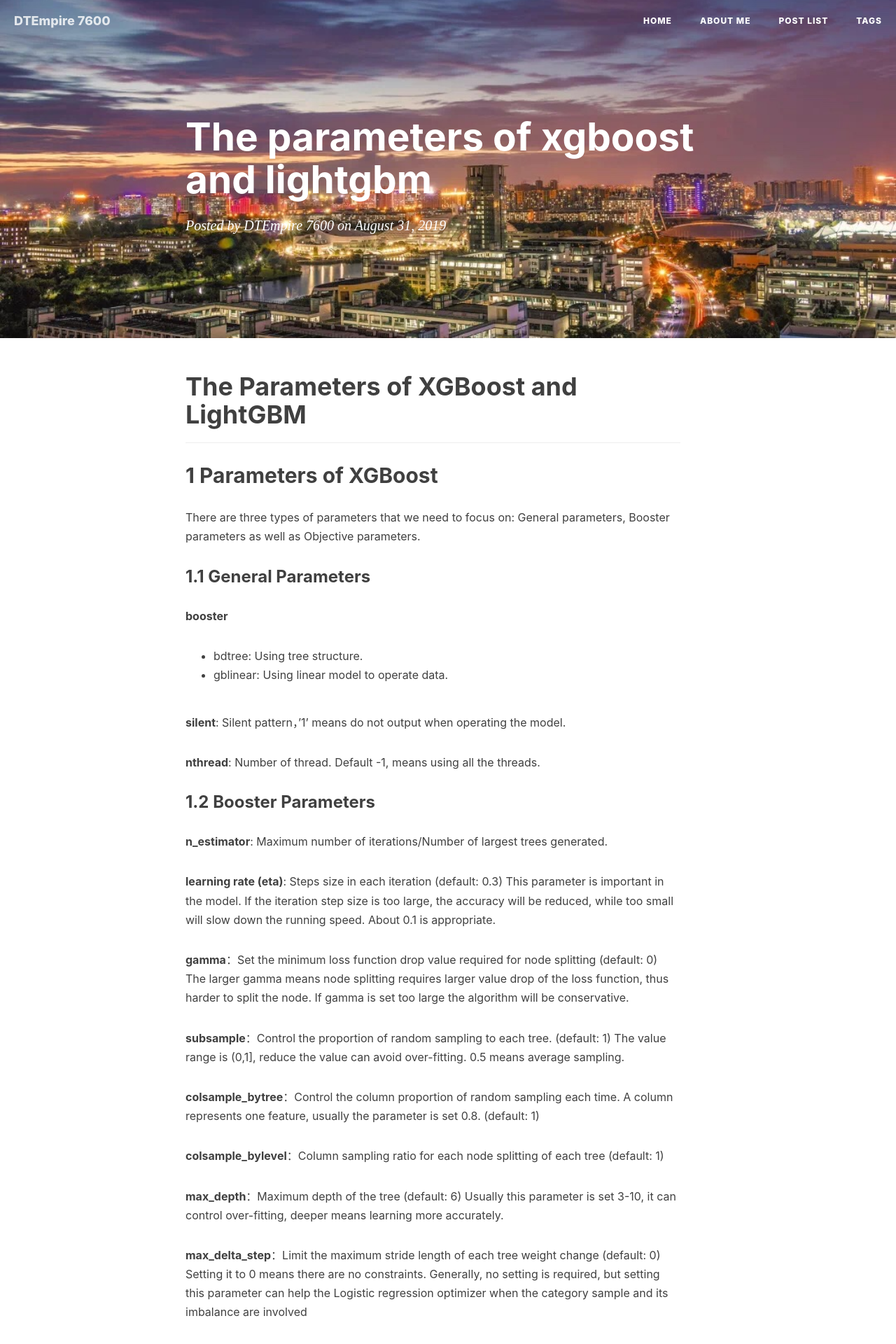
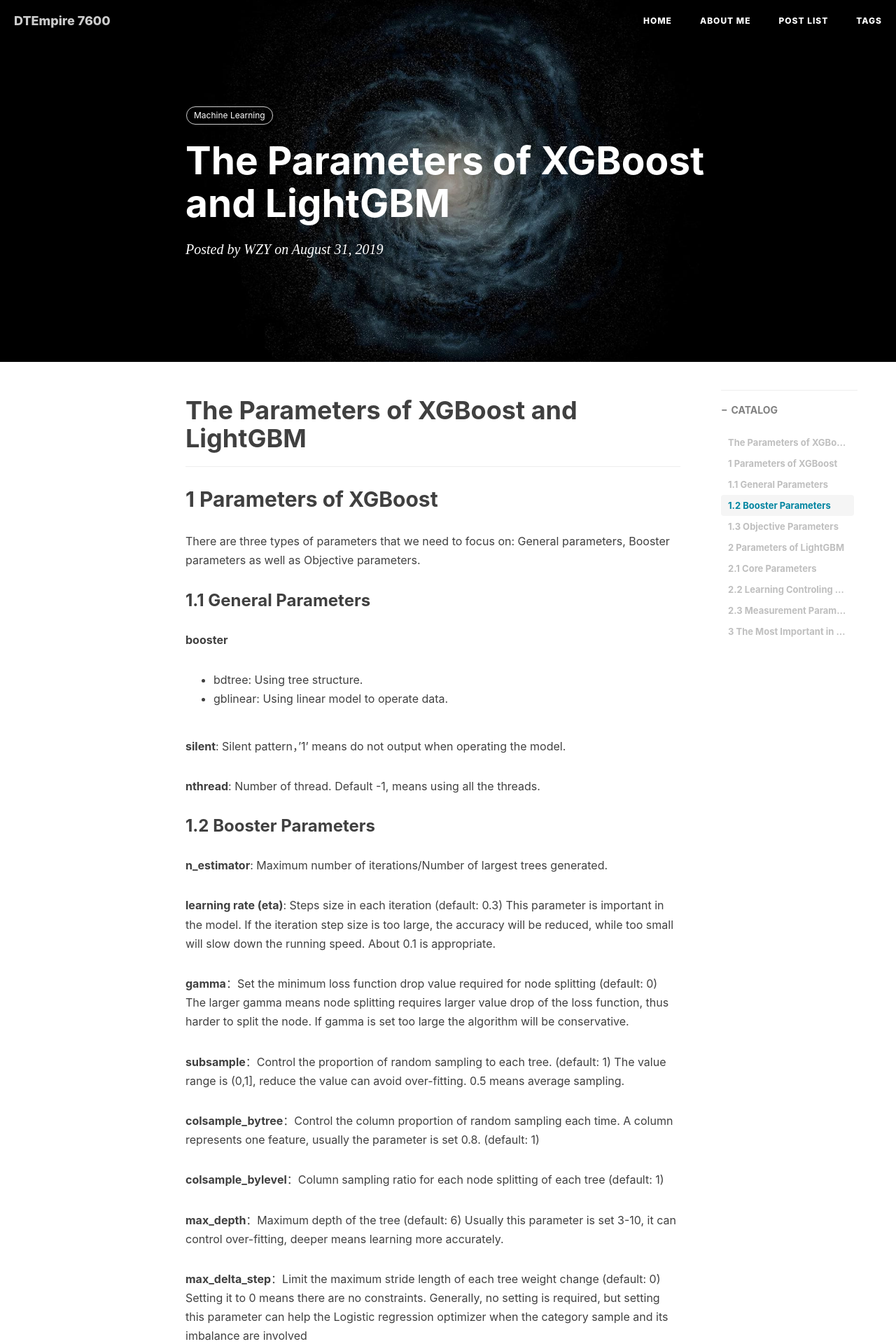
Before and after one commit to ZaccWu/ZaccWu.github.io, a Jekyll site: the page built from _posts/2019-08-31-The Parameters of XGBoost and LightGBM.md, in a window 1280 px wide. Shown: the top 1920 px of the page at 70% size. Built offline with Jekyll 4.4.1, drawn with Linux system fonts in a browser that asks for light colours; nearby versions of some CDN libraries; our own code applies the rules of GitHub Pages for plain Markdown files; comment, search, counter and statistics services are not loaded.

Commit message:
Update 2019-08-31-The Parameters of XGBoost and LightGBM.md

```diff
--- a/_posts/2019-08-31-The Parameters of XGBoost and LightGBM.md
+++ b/_posts/2019-08-31-The Parameters of XGBoost and LightGBM.md
@@ -1,3 +1,14 @@
+---
+layout:     post                    # 使用的布局（不需要改）
+title:      The Parameters of XGBoost and LightGBM               # 标题
+subtitle:    #副标题
+date:       2019-08-31             # 时间
+author:     WZY                      # 作者
+header-img: img/post-bg-universe.jpg    #这篇文章标题背景图片
+catalog: true                       # 是否归档
+tags:                               #标签
+    - Machine Learning
+---
 # The Parameters of XGBoost and LightGBM
 ***
 ## 1 Parameters of XGBoost
```
